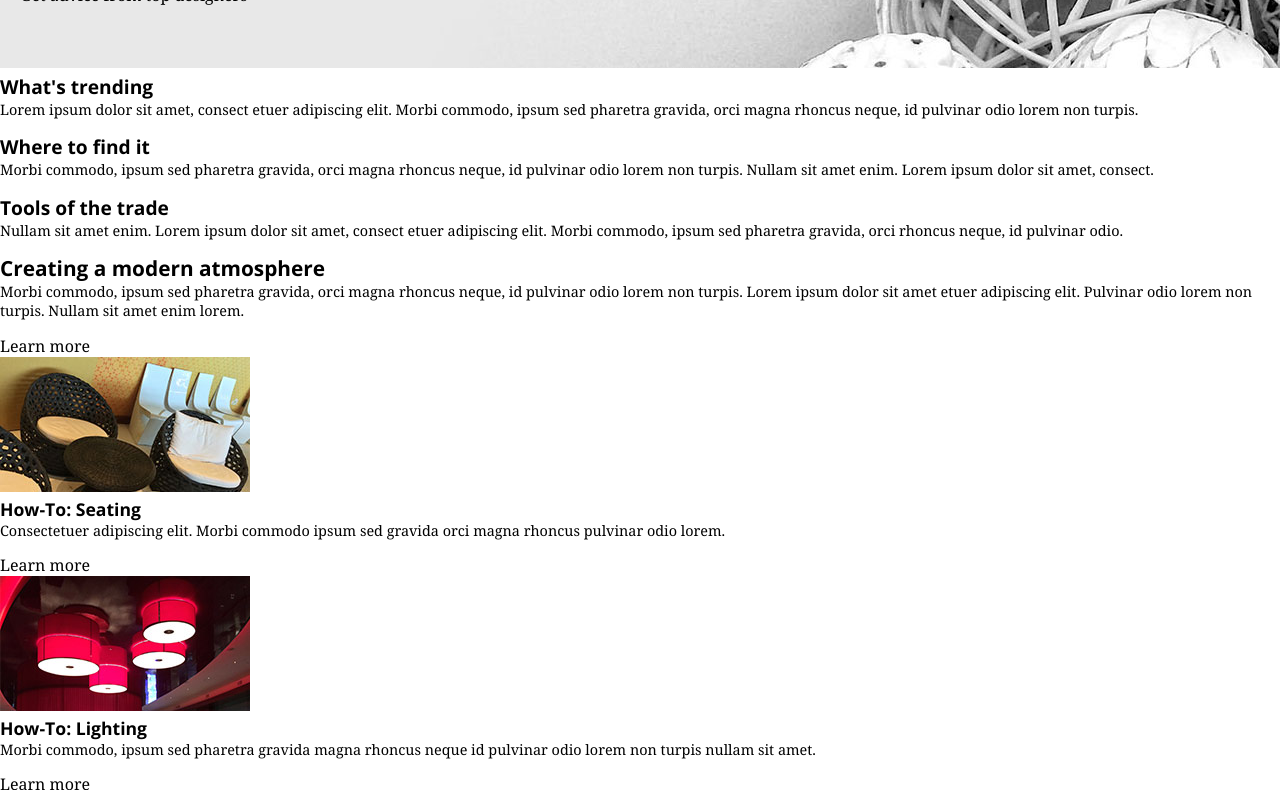
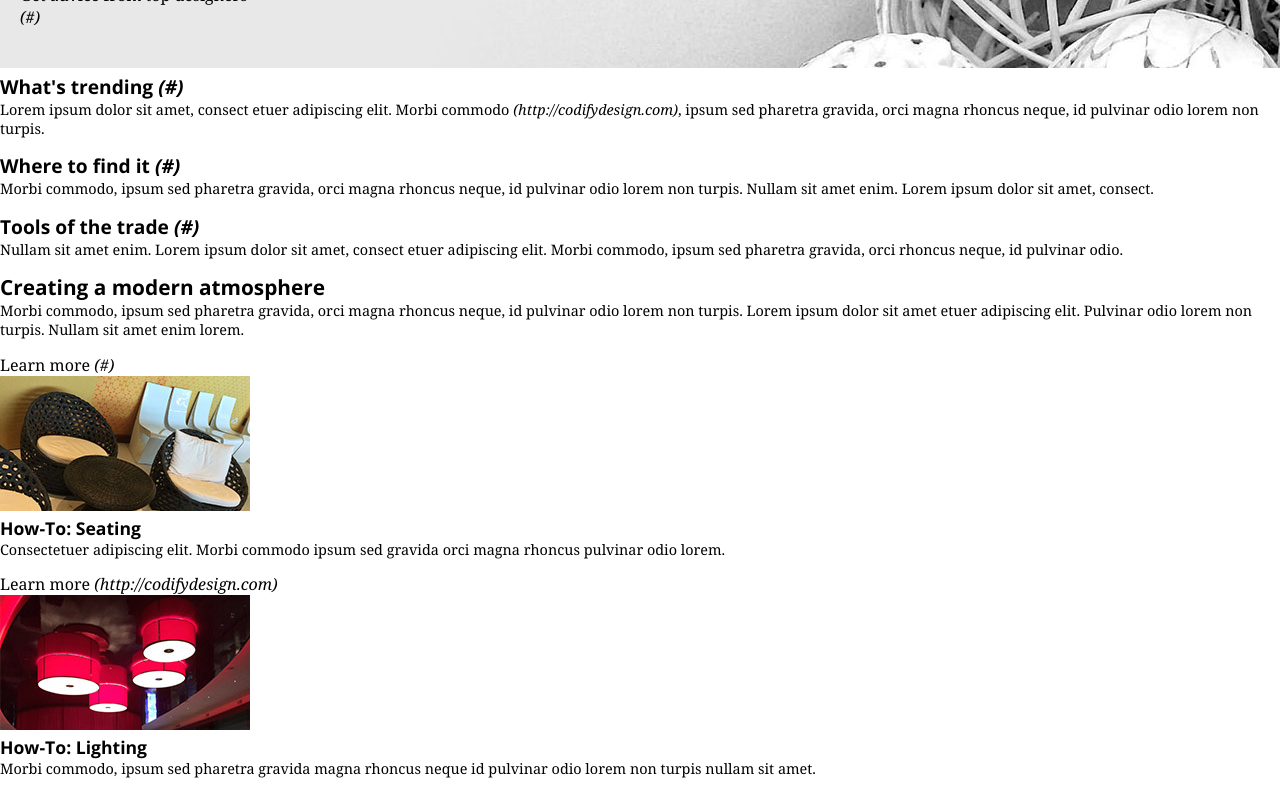
Before and after one commit to jalanya/creating-responsive-web-design-web-1, a plain HTML site: page index.html in a window 1280 px wide. Shown: the part 157-947 px from the top of the page. Drawn offline with nearby package versions, Linux system fonts and the light colour scheme.

Commit message:
FEAT: Making Layout and Content Adjustments for Print: Displaying URLs When Printing

```diff
--- a/css/print.css
+++ b/css/print.css
@@ -21,6 +21,12 @@ p { margin: 0 0 1em 0; font-size: .9em; }
 
 a, a:visited { color: inherit; text-decoration: none; }
 
+a::after, a:visited::after {
+  content: ' (' attr(href) ')';
+  font-style: italic;
+  word-wrap: break-word;
+}
+
 nav { display: none; }
 
 header { position: relative; }
@@ -29,8 +35,12 @@ header::after { content: url(../images/banner_1300_print.jpg); width: 90%; }
 
 header a.logo { display: block; width: 145px; height: 60px; position: absolute; top: 20px; left: 20px; }
 
-header a.logo::after { content: url(../images/logo_print.svg); }
+header a.logo::before { content: url(../images/logo_print.svg); }
+
+header a.logo::after { display: block; position: absolute; top: 20px; left: 175px; }
 
 header a.logo span { display: none; }
 
 header div.hero { width: 75%; position: absolute; top: 110px; left: 20px; }
+
+header div.hero a::after { display: block; }
```
Also changed, not shown: index.html (+1 -2 lines).
